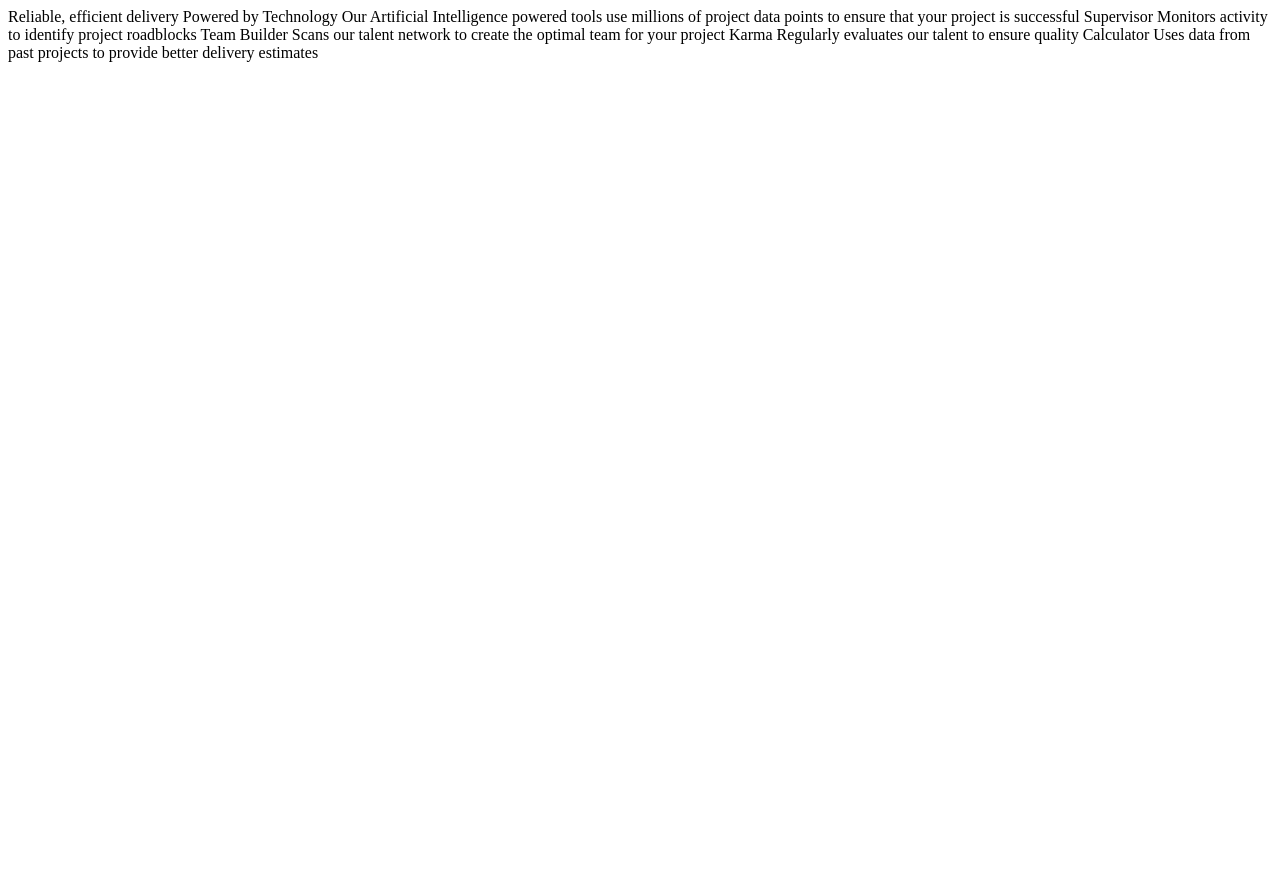
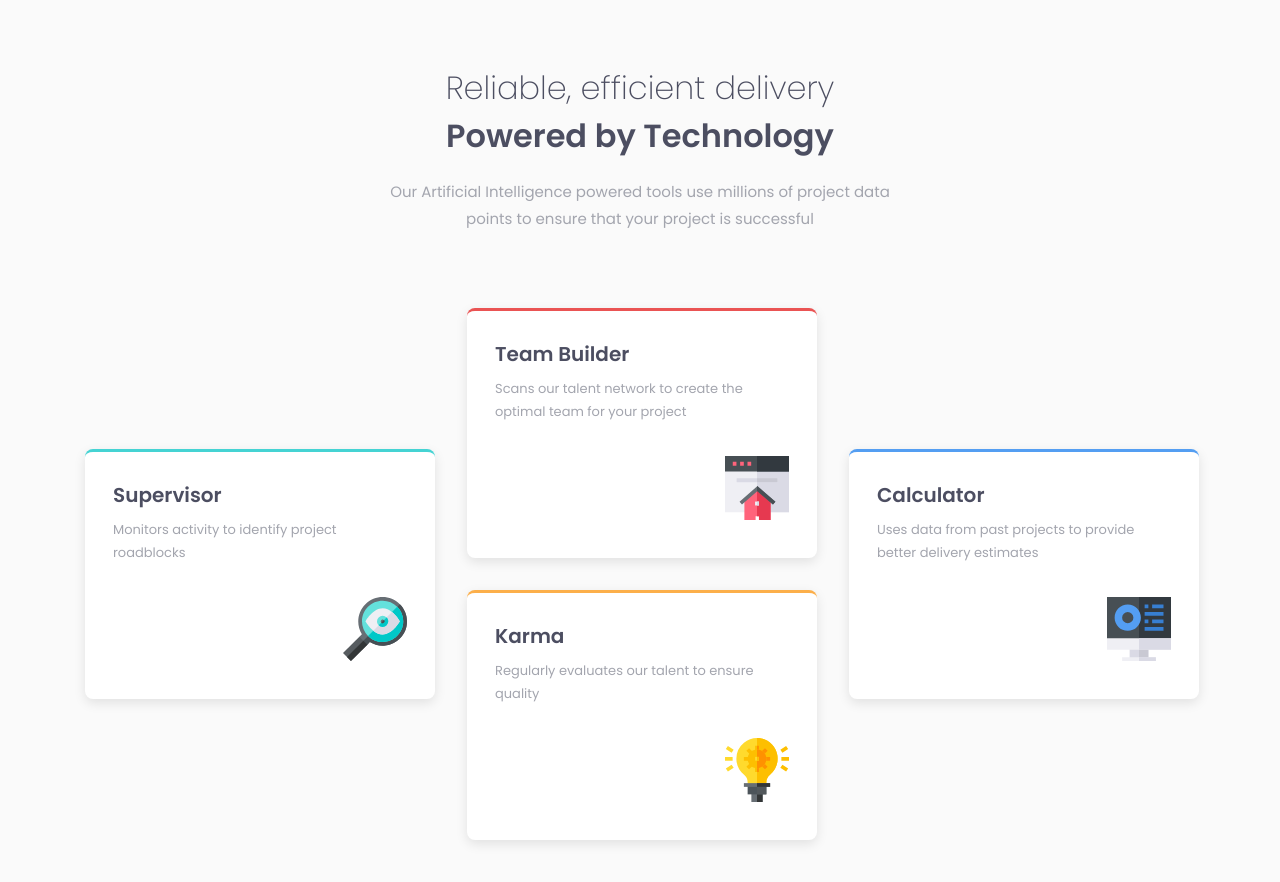
Before and after one commit to lafistik/four-card-feature-section-master, a plain HTML site: page index.html in a window 1280 px wide. Before the commit the page ends 800 px from the top, so only its background shows below. Drawn offline with Linux system fonts and the light colour scheme.

Commit message:
Add structure and styles

```diff
--- a/index.html
+++ b/index.html
@@ -12,17 +12,57 @@
       href="./images/favicon-32x32.png"
     />
 
+    <link rel="preconnect" href="https://fonts.googleapis.com" />
+    <link rel="preconnect" href="https://fonts.gstatic.com" crossorigin />
+    <link
+      href="https://fonts.googleapis.com/css2?family=Poppins:wght@200;400;600&display=swap"
+      rel="stylesheet"
+    />
+
     <link rel="stylesheet" href="style.css" />
 
     <title>Frontend Mentor | Four card feature section</title>
   </head>
   <body>
-    Reliable, efficient delivery Powered by Technology Our Artificial
-    Intelligence powered tools use millions of project data points to ensure
-    that your project is successful Supervisor Monitors activity to identify
-    project roadblocks Team Builder Scans our talent network to create the
-    optimal team for your project Karma Regularly evaluates our talent to ensure
-    quality Calculator Uses data from past projects to provide better delivery
-    estimates
+    <div class="section__features">
+      <h1 class="features-title">
+        <span class="fw-200">Reliable, efficient delivery</span> Powered by
+        Technology
+      </h1>
+      <p class="features-description">
+        Our Artificial Intelligence powered tools use millions of project data
+        points to ensure that your project is successful
+      </p>
+      <div class="features-cards">
+        <div class="card border-cyan">
+          <h2 class="card-title">Supervisor</h2>
+          <p class="card-description">
+            Monitors activity to identify project roadblocks
+          </p>
+          <img src="./images/icon-supervisor.svg" alt="magnifying glass" />
+        </div>
+        <div class="card border-red">
+          <h2 class="card-title">Team Builder</h2>
+          <p class="card-description">
+            Scans our talent network to create the optimal team for your project
+          </p>
+          <img src="./images/icon-team-builder.svg" alt="house of cards" />
+        </div>
+        <div class="card border-orange">
+          <h2 class="card-title">Karma</h2>
+          <p class="card-description">
+            Regularly evaluates our talent to ensure quality
+          </p>
+          <img src="./images/icon-karma.svg" alt="idea bulb" />
+        </div>
+        <div class="card border-blue">
+          <h2 class="card-title">Calculator</h2>
+          <p class="card-description">
+            Uses data from past projects to provide better delivery estimates
+          </p>
+          <img src="./images/icon-calculator.svg" alt="calculator" />
+        </div>
+      </div>
+    </div>
   </body>
 </html>
--- a/style.css
+++ b/style.css
@@ -0,0 +1,152 @@
+:root {
+  --clr-red: hsl(0, 78%, 62%);
+  --clr-cyan: hsl(180, 62%, 55%);
+  --clr-orange: hsl(34, 97%, 64%);
+  --clr-blue: hsl(212, 86%, 64%);
+
+  --clr-ddkblue: hsl(234, 12%, 34%);
+  --clr-grayblue: hsl(229, 6%, 66%);
+  --clr-lightgray: hsl(0, 0%, 98%);
+
+  --fs-regular: 0.9375rem;
+  --ff-regular: "Poppins", sans-serif;
+  --fw-200: 200;
+  --fw-400: 400;
+  --fw-600: 600;
+}
+
+*,
+*::before,
+*::after {
+  padding: 0;
+  margin: 0;
+  box-sizing: border-box;
+}
+
+body {
+  min-height: 100vh;
+  font-family: var(--ff-regular);
+  font-size: var(--fs-regular);
+  background-color: var(--clr-lightgray);
+  color: var(--clr-grayblue);
+  padding: 4rem 2rem;
+
+  display: flex;
+  justify-content: center;
+  align-items: center;
+}
+
+img {
+  display: block;
+}
+
+/* General styles */
+
+.section__features {
+  width: 100%;
+  max-width: 19.4375rem;
+}
+
+.features-title,
+.card-title {
+  color: var(--clr-ddkblue);
+}
+
+.features-title {
+  font-size: 1.5rem;
+  text-align: center;
+  margin-bottom: 1.125rem;
+}
+
+.features-description {
+  text-align: center;
+  line-height: 1.8;
+  margin-bottom: 4.75rem;
+}
+
+.features-cards {
+  display: grid;
+  gap: 2rem;
+}
+
+.card {
+  background-color: #fff;
+  padding: 1.75rem;
+  box-shadow: rgba(0, 0, 0, 0.1) 0px 4px 12px;
+  border-radius: 0.5rem;
+}
+
+.card-title {
+  font-size: 1.25rem;
+  margin-bottom: 0.5rem;
+}
+
+.card-description {
+  font-size: 0.8125rem;
+  margin-bottom: 2rem;
+  line-height: 1.8;
+}
+
+.card img {
+  margin-left: auto;
+}
+
+/* Helper classes */
+
+.fw-200 {
+  font-weight: var(--fw-200);
+}
+
+.border-red {
+  border-top: 3px solid var(--clr-red);
+}
+
+.border-cyan {
+  border-top: 3px solid var(--clr-cyan);
+}
+
+.border-orange {
+  border-top: 3px solid var(--clr-orange);
+}
+
+.border-blue {
+  border-top: 3px solid var(--clr-blue);
+}
+
+@media (min-width: 70em) {
+  .section__features {
+    max-width: 69.375rem;
+  }
+
+  .features-cards {
+    grid-template-columns: 1fr 1fr 1fr;
+    grid-template-rows: auto auto;
+    align-items: center;
+  }
+
+  .card {
+    width: 21.875rem;
+    height: 15.625rem;
+  }
+
+  .border-cyan {
+    grid-row: 1 / -1;
+  }
+
+  .border-blue {
+    grid-row: 1 / -1;
+    grid-column: 3 / 4;
+  }
+
+  /* HELPER CLASS */
+
+  .features-title,
+  .features-description {
+    max-width: 31.875rem;
+    margin-inline: auto;
+  }
+
+  .features-title {
+    font-size: 2rem;
+  }
+}
```
Also changed, not shown: four-card-feature-section-screenshot.png (added), 1 other file.
